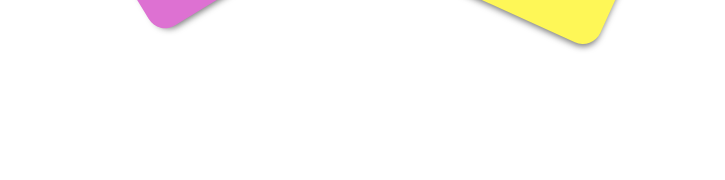
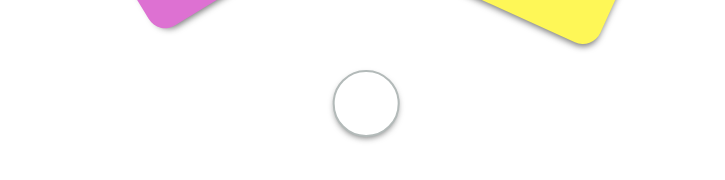
Before and after one commit to ibrahimtaib/quiz-website, a Next.js app in the folder src/: page /1/lobby in a window 1280 px wide. Shown: the part 410-590 px from the top of the page, without its empty margins (274-999 px from the left). Built offline with nearby package versions, Linux system fonts and the light colour scheme.

Commit message:
lobby color button
button for picking color choice

```diff
--- a/src/app/[gameId]/lobby/page.tsx
+++ b/src/app/[gameId]/lobby/page.tsx
@@ -10,6 +10,7 @@ function Lobby() {
         <Card className={[style.card, style.card4].join(' ')} />
         <Card className={[style.card, style.card5].join(' ')} />
       </div>
+      <button className={style.colorButton} />
     </div>
   );
 }
--- a/src/packages/styles/lobby.module.css
+++ b/src/packages/styles/lobby.module.css
@@ -2,6 +2,34 @@
   position: relative;
   height: 100%;
   width: 100%;
+}
+.colorButton {
+  position: relative;
+  width: 5em;
+  height: 5em;
+  background-color: #ffffff;
+  border: 2px solid #a6c7ee;
+  border-color: rgb(179, 186, 185);
+  border-radius: 50%;
+  box-shadow: 0px 3px 6px -2px var(--box-shadow-color);
+  /* Placement */
+  left: 50%;
+  transform: translate(-50%, 0);
+  -webkit-transform: translate(-50%, 0);
+  -moz-transform: translate(-50%, 0);
+  -o-transform: translate(-50%, 0);
+
+  /* transition */
+  transition: width 400ms ease, border-radius 400ms ease;
+  -moz-transition: width 400ms ease, border-radius 400ms ease;
+  -o-transition: width 400ms ease, border-radius 400ms ease;
+  -webkit-transition: width 400ms ease, border-radius 400ms ease;
+}
+.colorButton:hover {
+  cursor: pointer;
+  border-color: #a6c7ee;
+  border-radius: 8% / 24%;
+  width: 15em;
 }
 .cardContainer {
   position: relative;
@@ -14,7 +42,12 @@
   left: 50%;
   position: absolute;
   width: 12em;
+
+  /* transition */
   transition: bottom 400ms ease;
+  -o-transition: bottom 400ms ease;
+  -moz-transition: bottom 400ms ease;
+  -webkit-transition: bottom 400ms ease;
 }
 .card:hover {
   bottom: 15%;
@@ -73,6 +106,13 @@
   .card {
     width: 8em;
   }
+  .colorButton {
+    width: 3em;
+    height: 3em;
+  }
+  .colorButton:hover {
+    width: 10em;
+  }
 }
 /* small height or big height small width */
 @media screen and (((min-height: 500px) and (max-height: 600px)) or (max-width: 850px)) {
```
